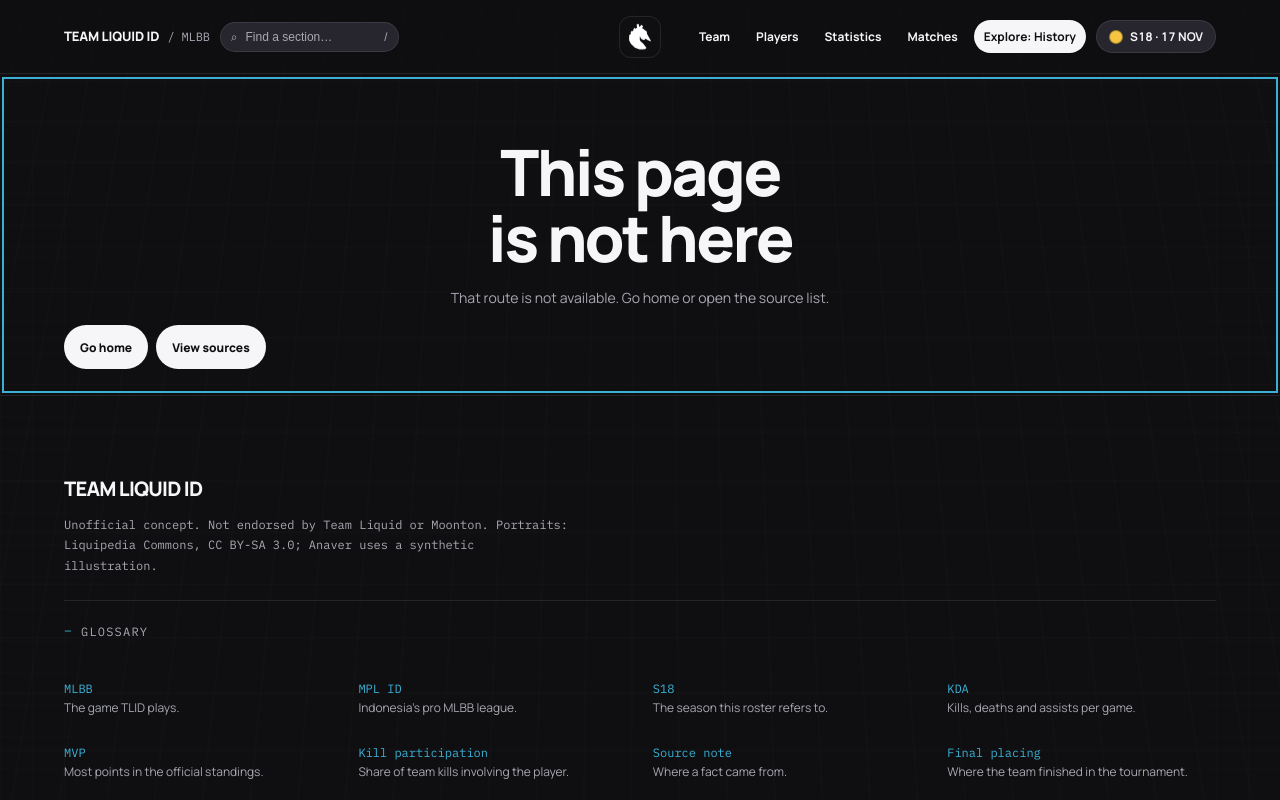
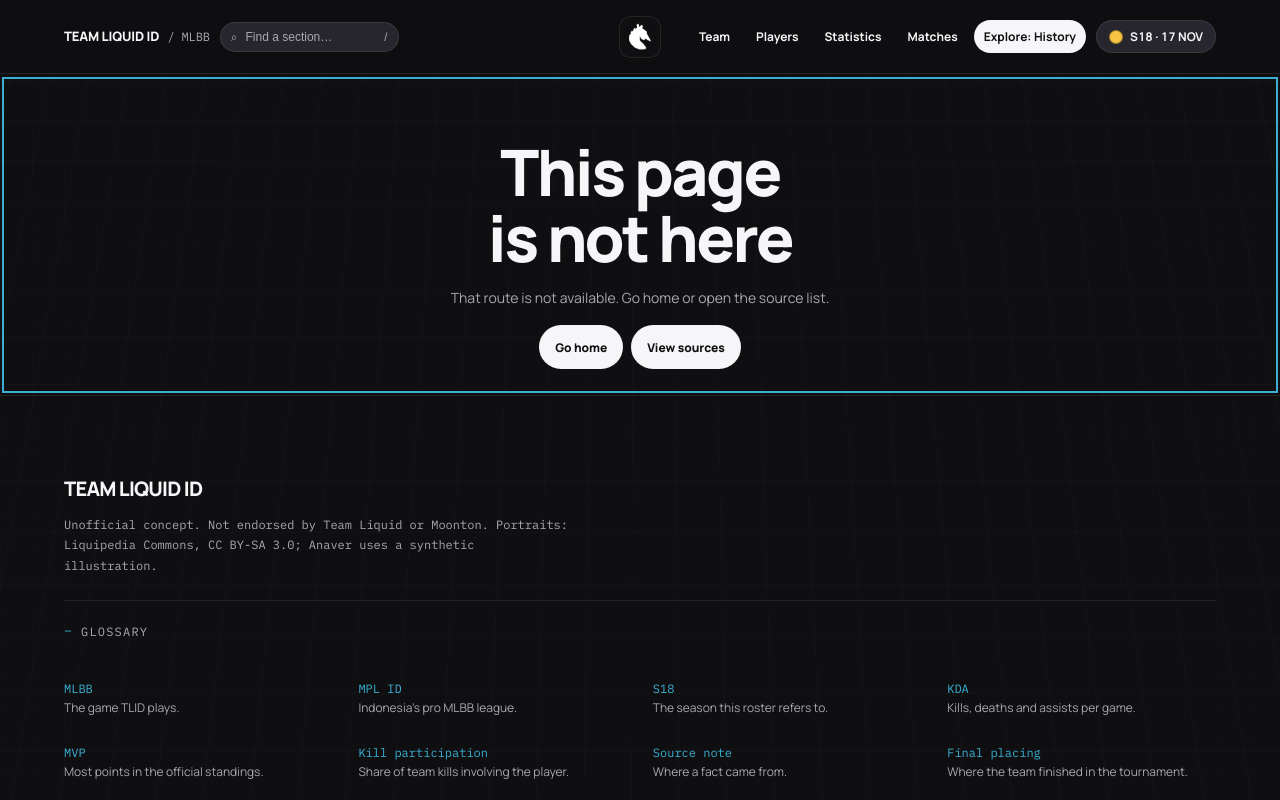
Before and after one commit to berliandro/tlid-webpage-test-hy4-flash, a website: page history/index.html in a window 1280 px wide. Shown: the top 800 px of the page. Drawn offline with Linux system fonts and the light colour scheme; files that its build step writes are made by us from their sources.

Commit message:
layout: centre 404 recovery actions with the message

```diff
--- a/src/styles.css
+++ b/src/styles.css
@@ -344,6 +344,7 @@ em{font-style:normal}
 .ledger-note{font-size:12px;color:var(--muted);margin-top:4px;line-height:1.5}
 .unknown-list{padding-left:18px;font-size:13px;color:var(--muted)}
 .not-found{text-align:center}
+.not-found .link-row{justify-content:center}
 
 /* footer */
 .site-footer{border-top:1px solid var(--hair);padding:var(--section-y) var(--gutter) calc(var(--section-y) / 2)}
```
